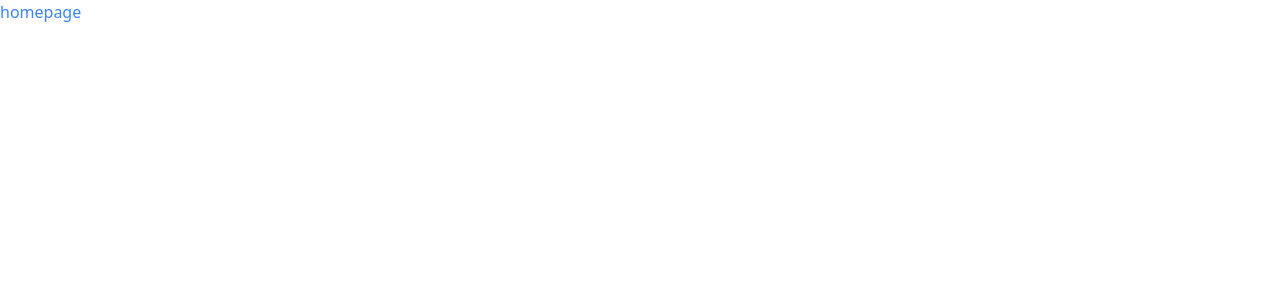
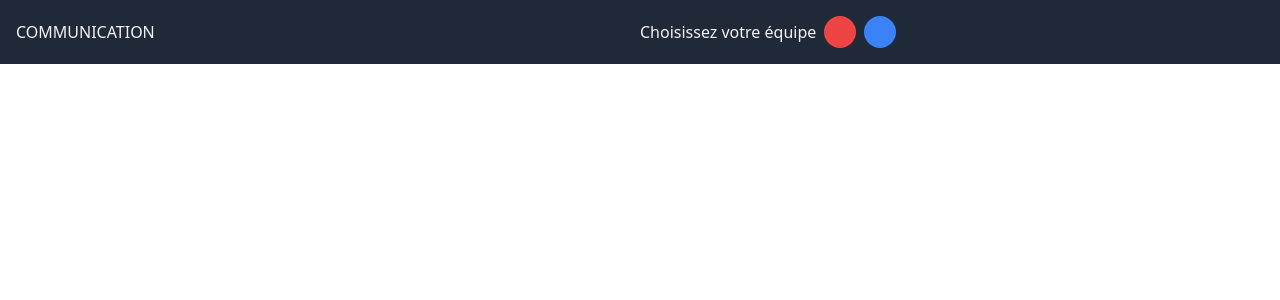
Before and after one commit to Nuageblanc7000/game_project, a React (Create React App) app: page / in a window 1280 px wide. Shown: the top 300 px of the page. Built offline with nearby package versions, Linux system fonts and the light colour scheme.

Commit message:
Add header

```diff
--- a/src/Pages/homePage/HomePage.jsx
+++ b/src/Pages/homePage/HomePage.jsx
@@ -1,3 +1,9 @@
+import Header from "../../components/Header";
+
 export default function HomePage() {
-  return <div className="text-blue-500">homepage</div>;
+  return (
+    <div>
+      <Header />
+    </div>
+  );
 }
--- /dev/null
+++ b/src/components/Header.jsx
@@ -0,0 +1,20 @@
+const Header = () => {
+    return (
+        <header className="bg-gray-800 text-gray-100 p-4">
+            <div className="container mx-auto flex flex-wrap items-center">
+                <span className="uppercase font-medium flex-1">
+                    Communication
+                </span>
+                <div className="flex flex-1 gap-2 items-center">
+                    <span>Choisissez votre équipe</span>
+                    <div className="flex gap-2">
+                        <div className="bg-red-500 w-8 h-8 rounded-full"></div>
+                        <div className="bg-blue-500 w-8 h-8 rounded-full"></div>
+                    </div>
+                </div>
+            </div>
+        </header>
+    )
+}
+
+export default Header;
```
Also changed, not shown: src/components/blanc.txt (deleted).
